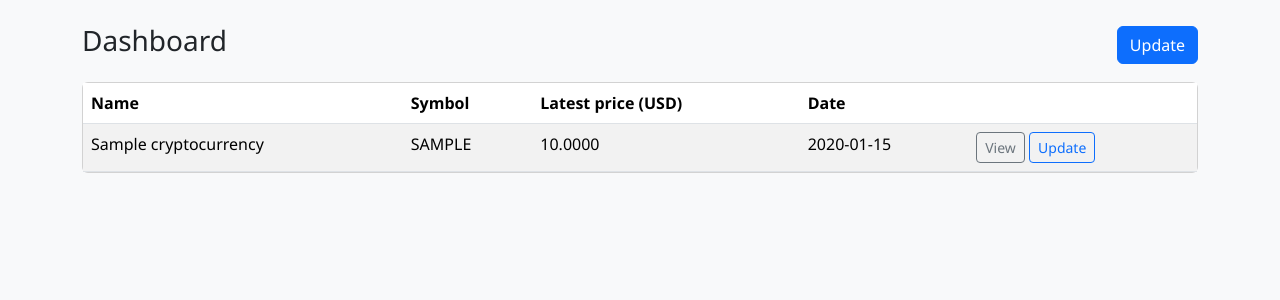
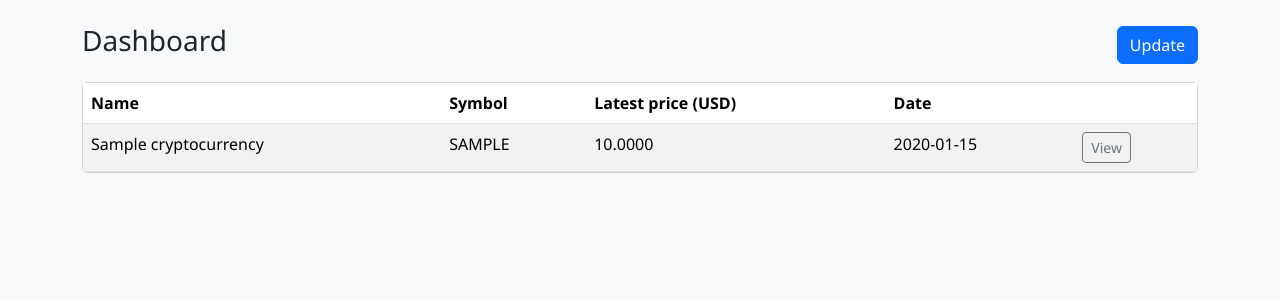
Before and after one commit to nytio/cripto_traker, a Flask app: page / in a window 1280 px wide. Shown: the part 56-356 px from the top of the page. Run offline with Flask 3, Linux system fonts and the light colour scheme; tables that the repository leaves empty hold one stand-in row (values such as "Sample post"); parts of the project's set-up code (start-up, migrations or seed data) failed here and were passed over; some libraries are stand-ins or nearby versions.

Commit message:
Simplifica Update

```diff
--- a/web/app/templates/dashboard.html
+++ b/web/app/templates/dashboard.html
@@ -39,10 +39,6 @@
                   <a class="btn btn-sm btn-outline-secondary" href="{{ url_for('charts.crypto_detail', crypto_id=row.crypto.id) }}">
                     View
                   </a>
-                  <form method="post" action="{{ url_for('prices.update_price', crypto_id=row.crypto.id) }}" class="d-inline" data-loading="1">
-                    <input type="hidden" name="csrf_token" value="{{ csrf_token() }}">
-                    <button type="submit" class="btn btn-sm btn-outline-primary" data-loading-text="Updating...">Update</button>
-                  </form>
                 </td>
               </tr>
             {% endfor %}
```
